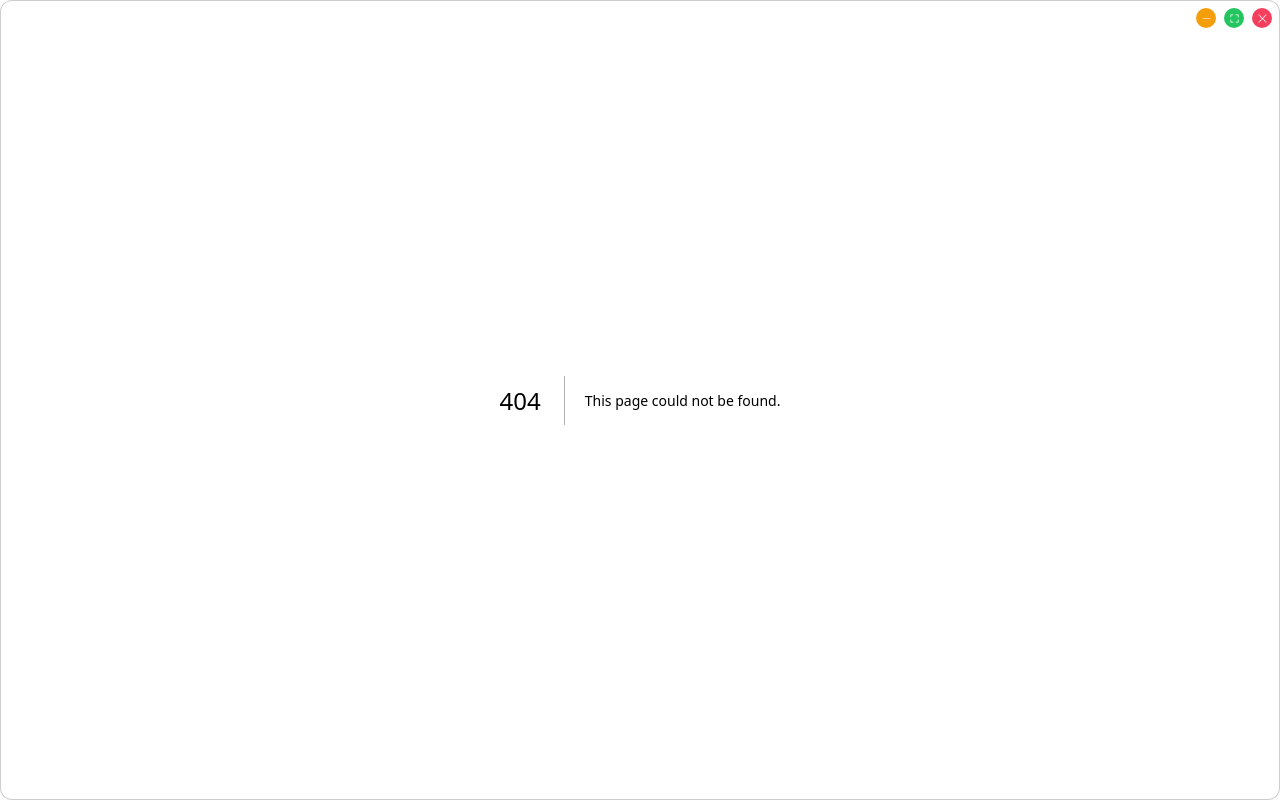
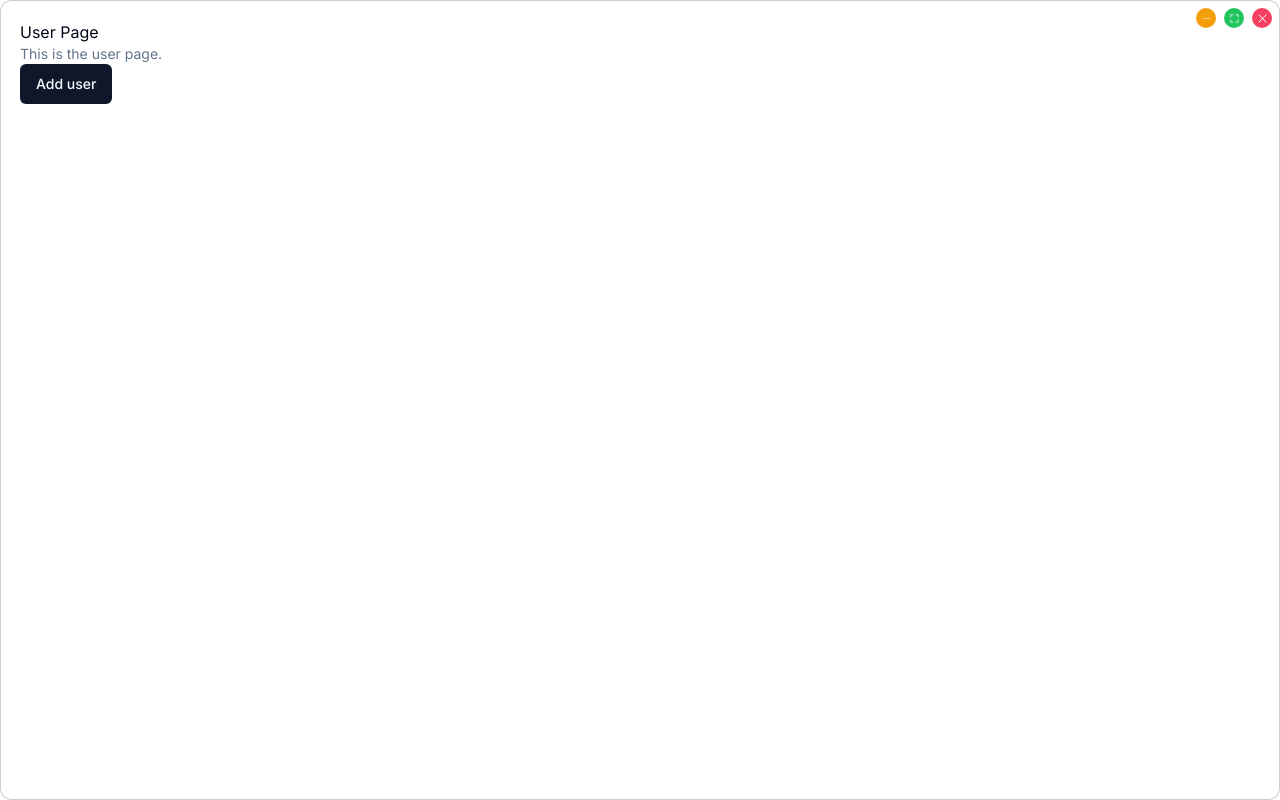
Before and after one commit to dragon-devs/dms-next, a Next.js app: page /users in a window 1280 px wide. Before the commit this address had no page. Built offline with nearby package versions, Linux system fonts and the light colour scheme.

Commit message:
some changes.

```diff
--- /dev/null
+++ b/app/api/auth/[...nextauth]/route.ts
@@ -0,0 +1,6 @@
+import NextAuth from "next-auth"
+import authOptions from "@/app/auth/authOptions";
+
+const handler = NextAuth(authOptions)
+
+export { handler as GET, handler as POST }
--- a/app/page.tsx
+++ b/app/page.tsx
@@ -3,6 +3,7 @@ import React from "react";
 import prisma from "@/prisma/client";
 import Link from "next/link";
 import {Button} from "@/components/ui/button";
+import UserPage from "@/app/users/page";
 
 export default async function Home() {
     const distribution = await prisma.distribution.findMany();
@@ -11,7 +12,7 @@ export default async function Home() {
     return (
         <main className="">
             <div className="flex justify-center gap-3 items-center h-screen">
-                <Link href="/api/auth/signin">
+                <Link href="/users/login">
                     <Button>Login</Button>
                 </Link>
                 <Link href="/users">
@@ -23,7 +24,7 @@ export default async function Home() {
                     {distribution!.map(m => <p key={m.id}>{m.name}</p>)}
                 </div>
                 <div>
-                    {users!.map(m => (
+                    {users && users!.map(m => (
                         <div key={m.id}>
                             <p>{m.name}</p>
                             <p className="text-muted-foreground text-xs">{m.distribution!.name}</p>
--- a/app/users/login/page.tsx
+++ b/app/users/login/page.tsx
@@ -24,7 +24,7 @@ const LoginForm = () => {
                 }
             })
             setIsSubmitting(true);
-            toast.success("Logged in successfully.");
+            toast.success(`${user?.name}: Logged in successfully.`);
 
             router.push('/');
             router.refresh();
--- /dev/null
+++ b/app/users/page.tsx
@@ -0,0 +1,25 @@
+'use client';
+
+import React from 'react';
+import {Button} from "@/components/ui/button";
+import prisma from "@/prisma/client";
+import {User} from "@prisma/client";
+
+const UserPage = () => {
+    const [users, setUsers] = React.useState<User[]>([]);
+
+    const handleClick = async () => {
+        const allUsers = await prisma.user.findMany();
+        setUsers(allUsers);
+    }
+    return (
+        <div>
+            <h1>User Page</h1>
+            <p className="text-muted-foreground text-sm">This is the user page.</p>
+            <Button onClick={handleClick}>Add user</Button>
+            {users && users.map(user => <p key={user.id}>{user.name}</p>)}
+        </div>
+    );
+};
+
+export default UserPage;
--- a/next.config.mjs
+++ b/next.config.mjs
@@ -1,19 +1,22 @@
 const nextConfig = {
-    output: 'export',
+    reactStrictMode: true,
+    // Note: This feature is required to use NextJS Image in SSG mode.
+    // See https://nextjs.org/docs/messages/export-image-api for different workarounds.
+    images: {
+        unoptimized: true,
+        remotePatterns: [
+                {
+                    protocol: 'https',
+                    hostname: 'lh3.googleusercontent.com',
+                }
+            ]
+    },
     swcMinify: true,
     logging: {
         fetches: {
             fullUrl: true,
         }
     },
-    images: {
-        remotePatterns: [
-            {
-                protocol: 'https',
-                hostname: 'lh3.googleusercontent.com',
-            }
-        ]
-    },
 };
 
 export default nextConfig;
```
